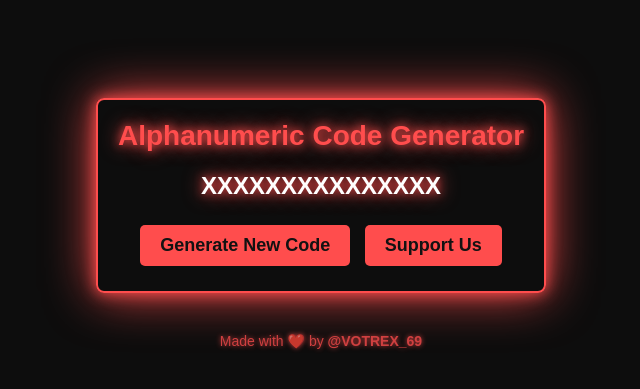
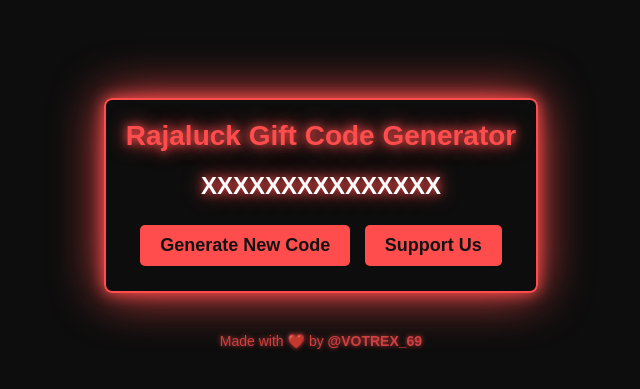
Before and after one commit to DarkSharkOrg/7bn4evr5g7bvr67yh7e5gby5698678kj5trh5redf5rw353s5vrte5h78deni57njihrbti, a plain HTML site: page index.html in a window 1280 px wide. Shown: the part 177-566 px from the top of the page, without its empty margins (319-959 px from the left). Drawn offline with Linux system fonts and the light colour scheme.

Commit message:
Update index.html

```diff
--- a/index.html
+++ b/index.html
@@ -3,7 +3,7 @@
 <head>
     <meta charset="UTF-8">
     <meta name="viewport" content="width=device-width, initial-scale=1.0">
-    <title>Alphanumeric Code Generator</title>
+    <title>Rajaluck Gift Code Generator</title>
     <style>
         /* Basic reset */
         * {
@@ -90,7 +90,7 @@
 </head>
 <body>
     <div class="container">
-        <div class="title">Alphanumeric Code Generator</div>
+        <div class="title">Rajaluck Gift Code Generator</div>
         <div class="code" id="giftCode">XXXXXXXXXXXXXXX</div>
         <button class="button" onclick="generateCode()">Generate New Code</button>
         <button class="button" onclick="showSupportMessage()">Support Us</button>
```
